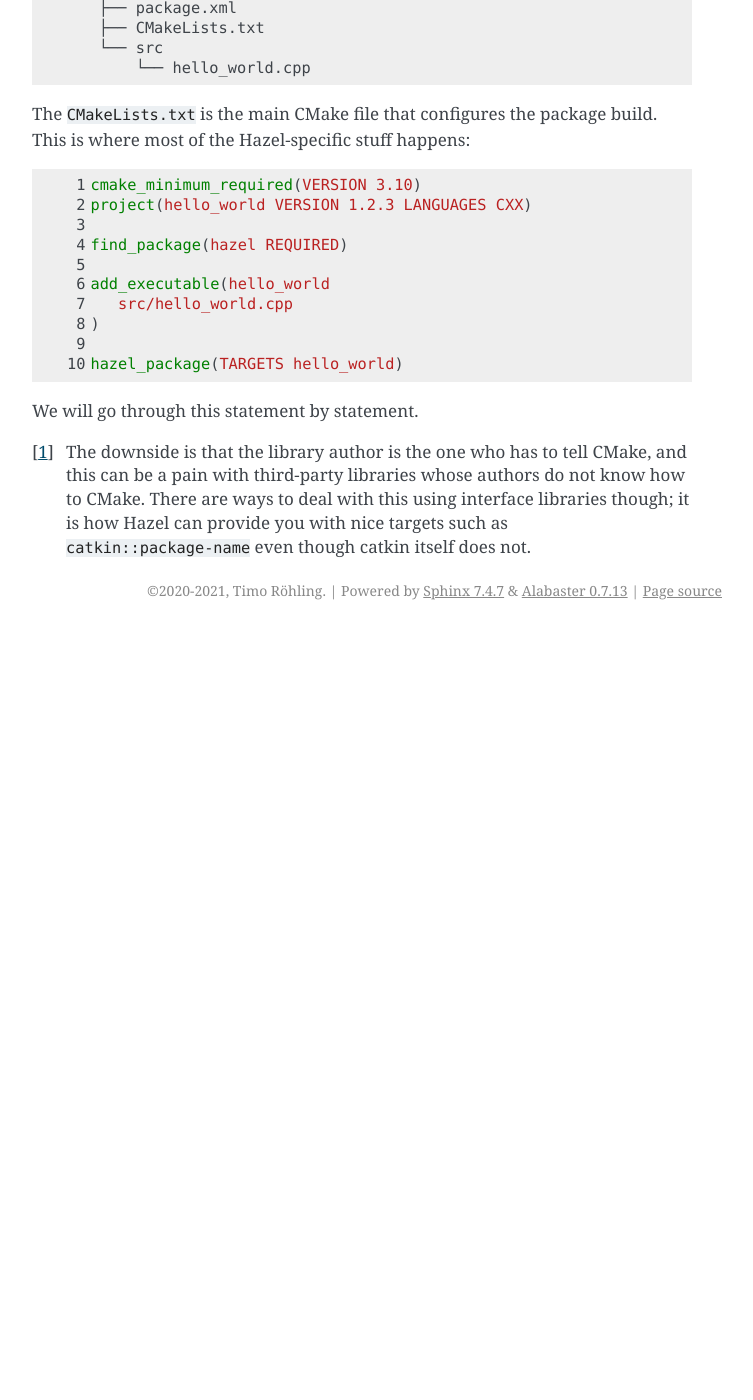
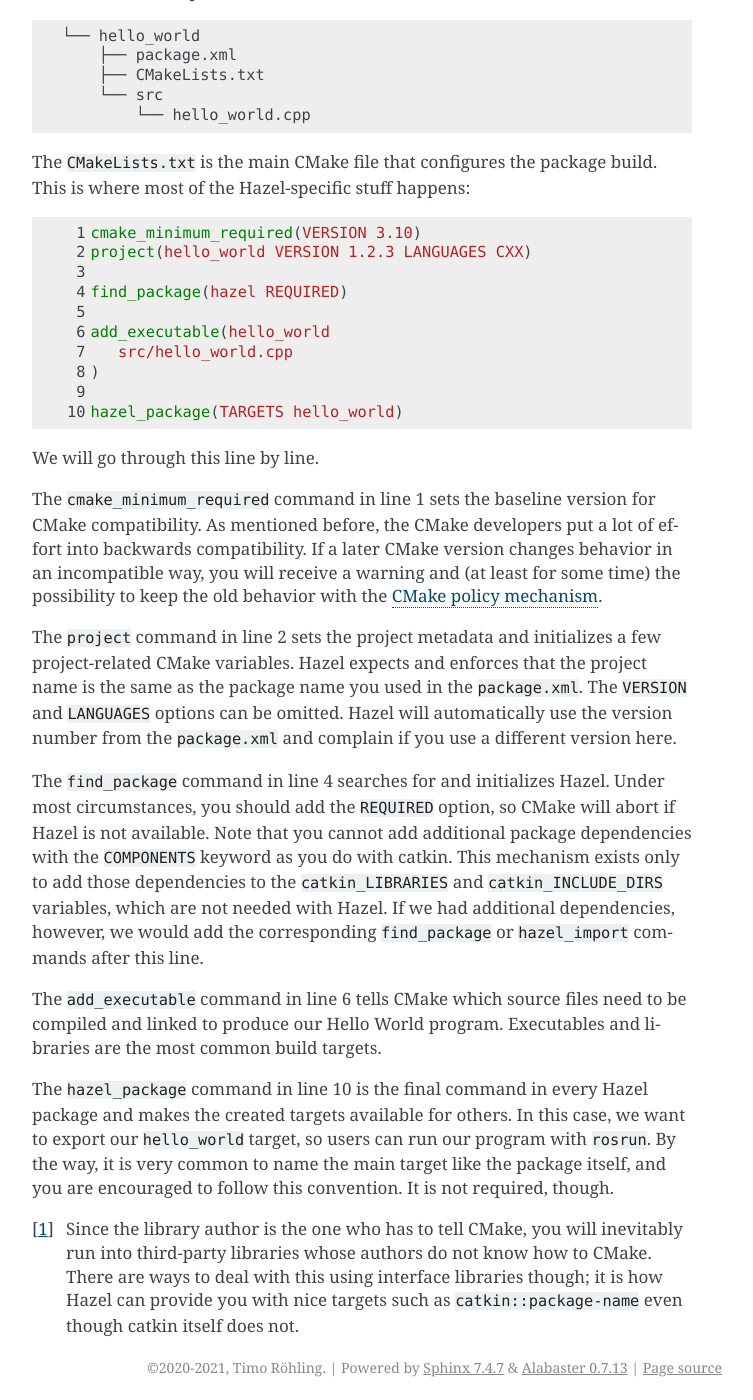
Before and after one commit to roehling/catkin-ng, a Sphinx documentation site: the page built from hazel/docs/tutorial.rst, in a window 1280 px wide and 1400 px high, scrolled down 2105 px. Shown: the whole window, without its empty margins (388-1141 px from the left). Built offline with Sphinx 7.4.7, drawn with Linux system fonts in a browser that asks for light colours; cross-references to code outside the pages are shown as plain code; before the commit the page ends 2735 px from its top, so only the background shows below that; some of the changed text lies outside the part shown.

Commit message:
Finish first tutorial package

```diff
--- a/hazel/docs/tutorial.rst
+++ b/hazel/docs/tutorial.rst
@@ -27,13 +27,14 @@ properties.
 You may be familiar with GNU Make targets, which are basically recipes on how
 to create files. CMake targets are subtly different: you do not tell CMake
 `how` to create a target, but `what` the target should be, and it will figure
-out the rest on its own. Please read that last sentence again. Far too many
-developers treat CMake like a fancy GNU Make and tell it exactly how to do its
-job. They manually add compiler flags and link dependencies, and when things
-break with a different compiler or platform, they add complex detection code.
-After a while, when their CMake script has accumulated a few hundred lines of
-cryptic variable assignments and conditional statements, they come to the
-conclusion that CMake is a bad tool.
+out the rest on its own. This may seem like pointless semantics to you, but it
+makes all the difference. Far too many developers treat CMake like a fancy GNU
+Make and tell it exactly how to do its job. They manually add compiler flags
+and link dependencies, and when things break with a different compiler or
+platform, they add complex detection code. They add code to deal with the
+dependencies of their dependencies. After a while, when their CMake script has
+accumulated a few hundred lines of cryptic variable assignments and conditional
+statements, they come to the conclusion that CMake is a bad tool.
 
 Did you know that you don't have to add the ``-fPIC`` flag to build position
 independent code? Just tell CMake you want it with the target property
@@ -48,20 +49,20 @@ downgrading from C++14.
 
 This is a recurring pattern with CMake. The CMake developers are actually very
 smart people who test their tool on a variety of platforms and compilers. You
-are very unlikely to outsmart them with your haphazard custom logic, so why
-waste the time?
+are very unlikely to outsmart them with your ad-hoc CMake code, so why waste
+the time?
 
-Treat CMake targets like objects in C++. They have a type, some member
-variables (properties), and even something like member functions (all functions
-with ``target_`` prefix). Just like you avoid global variables in your C++
-code, avoid setting global variables. It is a common CMake anti-pattern to
-treat a CMake target ``foo`` like a dumb alias for ``-lfoo``, so you link
-against the library, but you also need to manually set the include path and
-maybe some macro definitions, which are communicated through global variables
-like ``foo_INCLUDE_DIRS``. But why should `I` have to remember to set these
-properties when I use `your` library? Just tell CMake which include paths and
-which macro definitions are needed when others link against your target, and
-CMake will add everything automatically [#f1]_ .
+Treat CMake targets like objects in C++. They have a type (executable,
+library), some member variables (properties), and even something like member
+functions (all functions with ``target_`` prefix). Just like you avoid global
+variables in your C++ code, avoid setting global variables. It is a common
+CMake anti-pattern to treat a CMake target ``foo`` like a dumb alias for
+``-lfoo``, so you link against the library, but you also need to manually set
+the include path and maybe some macro definitions, which are communicated
+through global variables like ``foo_INCLUDE_DIRS``. But why should `I` have to
+remember to set these properties when I use `your` library? Just tell CMake
+which include paths and which macro definitions are needed when others link
+against your target, and CMake will add everything automatically [#f1]_ .
 
 The CMake developers have been extraordinarily careful to remain compatible
 with older versions. Unfortunately, this means that many deprecated features
@@ -137,13 +138,49 @@ build. This is where most of the Hazel-specific stuff happens:
 
     hazel_package(TARGETS hello_world)
 
-We will go through this statement by statement.
+We will go through this line by line.
 
+The :cmake:command:`cmake_minimum_required` command in line 1 sets the baseline
+version for CMake compatibility. As mentioned before, the CMake developers put
+a lot of effort into backwards compatibility. If a later CMake version changes
+behavior in an incompatible way, you will receive a warning and (at least for
+some time) the possibility to keep the old behavior with the `CMake policy
+mechanism`_.
+
+The :cmake:command:`project` command in line 2 sets the project metadata and
+initializes a few project-related CMake variables. Hazel expects and enforces
+that the project name is the same as the package name you used in the
+``package.xml``. The ``VERSION`` and ``LANGUAGES`` options can be omitted.
+Hazel will automatically use the version number from the ``package.xml`` and
+complain if you use a different version here.
+
+The :cmake:command:`find_package` command in line 4 searches for and
+initializes Hazel. Under most circumstances, you should add the ``REQUIRED``
+option, so CMake will abort if Hazel is not available. Note that you cannot add
+additional package dependencies with the ``COMPONENTS`` keyword as you do with
+catkin. This mechanism exists only to add those dependencies to the
+:cmake:variable:`catkin_LIBRARIES` and :cmake:variable:`catkin_INCLUDE_DIRS`
+variables, which are not needed with Hazel. If we had additional dependencies,
+however, we would add the corresponding :cmake:command:`find_package` or
+:cmake:command:`hazel_import` commands after this line.
+
+The :cmake:command:`add_executable` command in line 6 tells CMake which source
+files need to be compiled and linked to produce our Hello World program.
+Executables and libraries are the most common build targets.
+
+The :cmake:command:`hazel_package` command in line 10 is the final command in
+every Hazel package and makes the created targets available for others. In this
+case, we want to export our ``hello_world`` target, so users can run our
+program with ``rosrun``. By the way, it is very common to name the main target
+like the package itself, and you are encouraged to follow this convention. It
+is not required, though.
+
+.. _CMake policy mechanism: https://cmake.org/cmake/help/latest/command/cmake_policy.html
 
 .. [#f1]
 
-    The downside is that the library author is the one who has to tell CMake,
-    and this can be a pain with third-party libraries whose authors do not know
+    Since the library author is the one who has to tell CMake, you will
+    inevitably run into third-party libraries whose authors do not know
     how to CMake. There are ways to deal with this using interface libraries
     though; it is how Hazel can provide you with nice targets such as
     ``catkin::package-name`` even though catkin itself does not.
```
